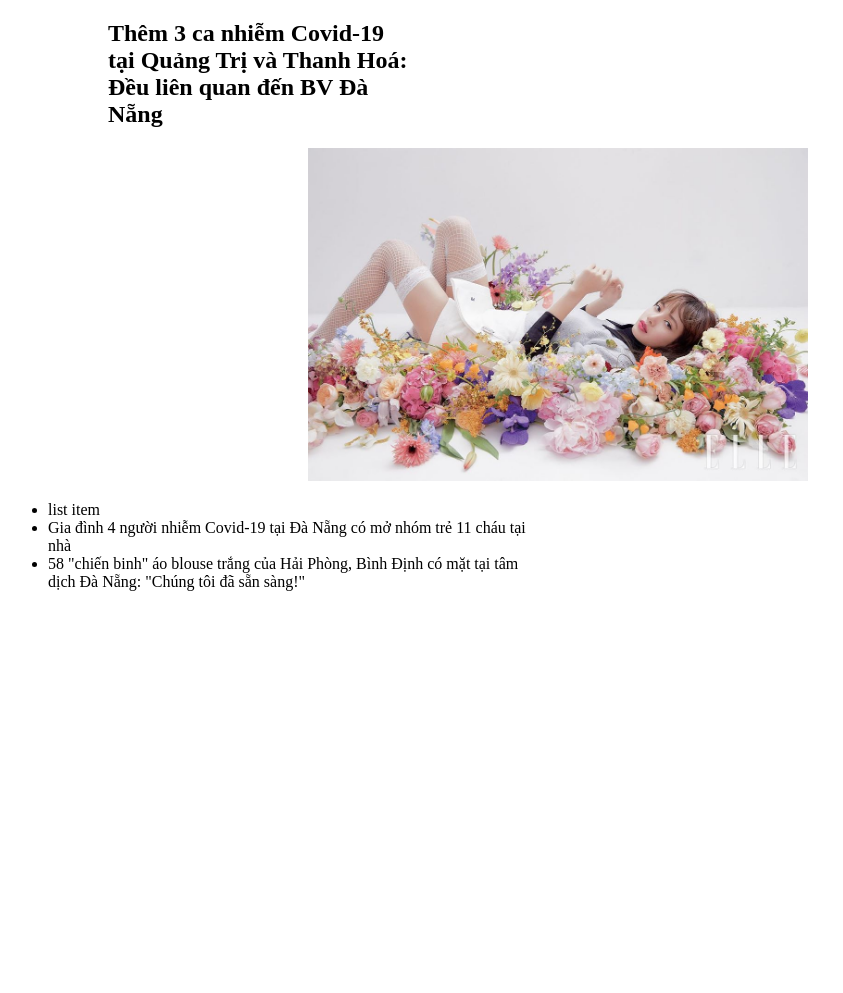
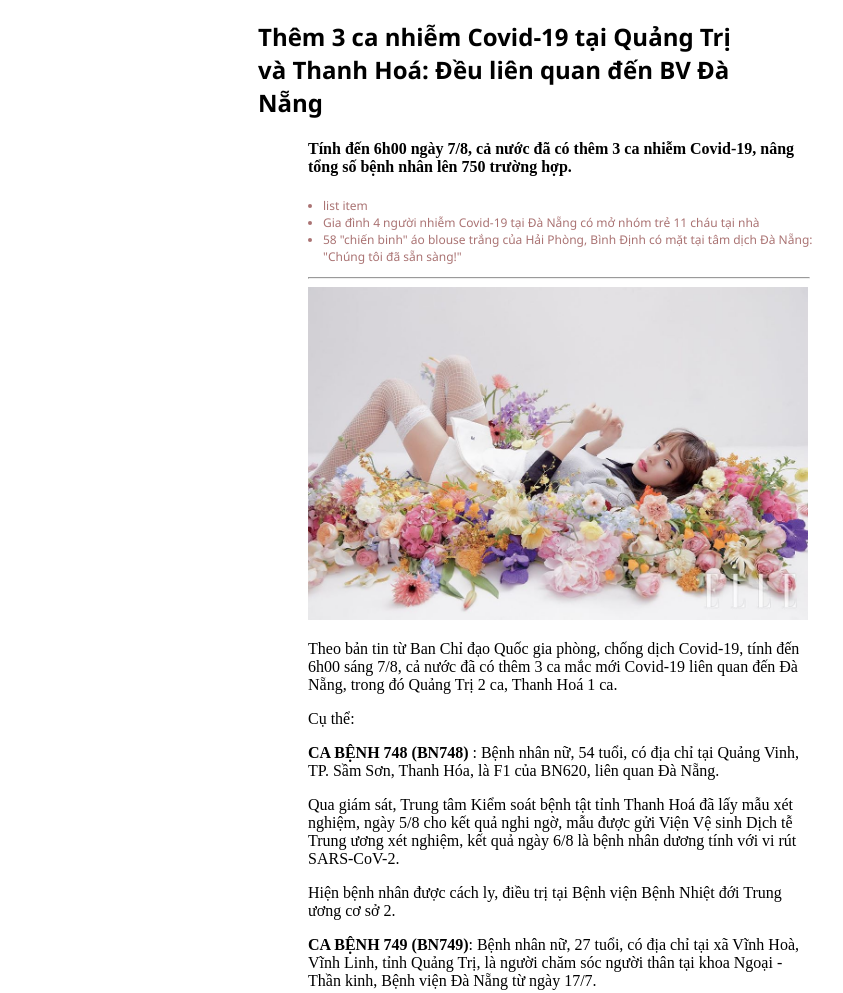
Before and after one commit to thanhbi919/frontend, a plain HTML site: page 7.html in a window 1280 px wide. Shown: the top 993 px of the page, without its empty margins (0-843 px from the left). Before the commit the page ends 800 px from the top, so only its background shows below. Drawn offline with Linux system fonts and the light colour scheme.

Commit message:
--- Auto-Git Commit ---

```diff
--- a/7.css
+++ b/7.css
@@ -1,7 +1,11 @@
 h2{
-    width: 300px;
-    margin-left: 100px ;
-    font-family: segoe ui light;
+    width: 500px;
+    margin-left: 250px ;
+    font-family: segoe ui;
+}
+h4{
+    width: 500px;
+    margin-left:300px;
 }
 img{
     width: 500px;
@@ -9,4 +13,16 @@ img{
 }
 ul{
     width: 500px;
+    margin-left: 275px;
+    font-size: 12px;
+    font-family: segoe ui;
+    color: rgb(170, 115, 115);
 }
+hr{
+    width: 500px;
+    margin-left: 300px;
+}
+p{
+    width: 500px;
+    margin-left: 300px;
+}
--- a/7.html
+++ b/7.html
@@ -8,12 +8,22 @@
 </head>
 <body>
     <h2>Thêm 3 ca nhiễm Covid-19 tại Quảng Trị và Thanh Hoá: Đều liên quan đến BV Đà Nẵng</h2>
-    <img src="82573384_111332166955553_4183982400655635149_n.jpg" alt="hihi">
+    <h4>Tính đến 6h00 ngày 7/8, cả nước đã có thêm 3 ca nhiễm Covid-19, nâng tổng số bệnh nhân lên 750 trường hợp.</h4>
     <ul>
         <li>list item</li>
         <li>Gia đình 4 người nhiễm Covid-19 tại Đà Nẵng có mở nhóm trẻ 11 cháu tại nhà</li>
         <li>58 "chiến binh" áo blouse trắng của Hải Phòng, Bình Định có mặt tại tâm dịch Đà Nẵng: "Chúng tôi đã sẵn sàng!" </li>
     </ul>
+    <hr></hr>
+<img src="82573384_111332166955553_4183982400655635149_n.jpg" alt="hihi">
+    <p>Theo bản tin từ Ban Chỉ đạo Quốc gia phòng, chống dịch Covid-19, tính đến 6h00 sáng 7/8, cả nước đã có thêm 3 ca mắc mới Covid-19 liên quan đến Đà Nẵng, trong đó Quảng Trị 2 ca, Thanh Hoá 1 ca.</pp>
+    <p>Cụ thể:</p>
+    <p><b>CA BỆNH 748 (BN748)</b> : Bệnh nhân nữ, 54 tuổi, có địa chỉ tại Quảng Vinh, TP. Sầm Sơn, Thanh Hóa, là F1 của BN620, liên quan Đà Nẵng.</p>
+    <p>Qua giám sát, Trung tâm Kiểm soát bệnh tật tỉnh Thanh Hoá đã lấy mẫu xét nghiệm, ngày 5/8 cho kết quả nghi ngờ, mẫu được gửi Viện Vệ sinh Dịch tễ Trung ương xét nghiệm, kết quả ngày 6/8 là bệnh nhân dương tính với vi rút SARS-CoV-2.</p>
+    <p>Hiện bệnh nhân được cách ly, điều trị tại Bệnh viện Bệnh Nhiệt đới Trung ương cơ sở 2.</p>
+    <p><b>CA BỆNH 749 (BN749)</b>: Bệnh nhân nữ, 27 tuổi, có địa chỉ tại xã Vĩnh Hoà, Vĩnh Linh, tỉnh Quảng Trị, là người chăm sóc người thân tại khoa Ngoại - Thần kinh, Bệnh viện Đà Nẵng từ ngày 17/7.</p>
+    <img class="a" src="https://kenh14cdn.com/2020/8/7/1165402596316942274819292301746774130028909n-15967360230521346557035.jpg" alt="">
+    <img class="bb" src="https://cdnstoremedia.com/adt/adn/2020/07/300x2-adx5f0d79d8933ac.png" alt="">
 
 </body>
 </html>
--- /dev/null
+++ b/8.css
@@ -0,0 +1,9 @@
+hr{
+    width: 500px;
+}
+hr.a{
+    width: 200px;
+}
+hr.b{
+    width: 800px;
+}
```
Also changed, not shown: 8.html (added, +17 -0 lines).
